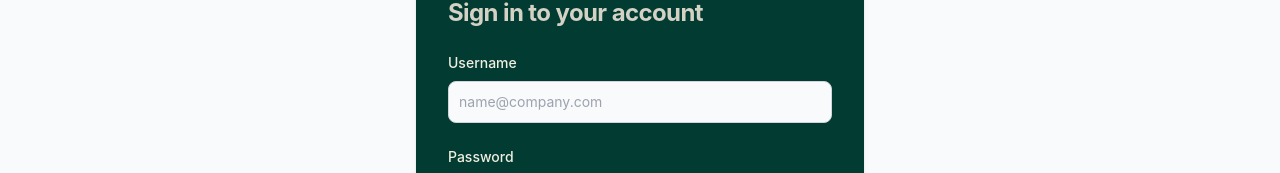
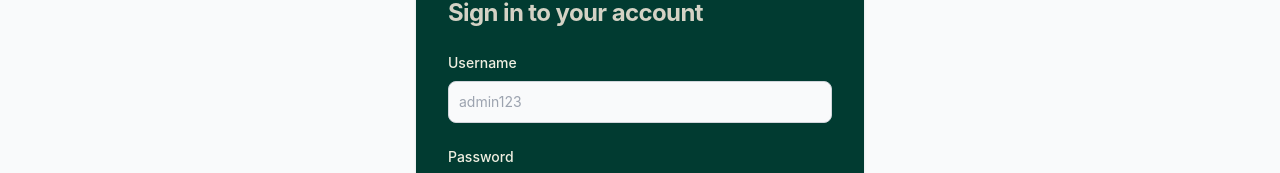
Before and after one commit to Auletta-Khansa/SkinFirst, a React (Create React App) app: page /login in a window 1280 px wide. Shown: the part 327-500 px from the top of the page. Built offline with nearby package versions, Linux system fonts and the light colour scheme.

Commit message:
fix username

```diff
--- a/src/components/pages/LoginPage.jsx
+++ b/src/components/pages/LoginPage.jsx
@@ -18,7 +18,7 @@
                         <form class="space-y-4 md:space-y-6" action="#">
                             <div>
                                 <label for="email" class="block mb-2 text-sm font-medium text-primary-1">Username</label>
-                                <input type="email" name="email" id="email" class="bg-gray-50 border border-gray-300 text-gray-900 sm:text-sm rounded-lg focus:ring-primary-600 focus:border-primary-600 block w-full p-2.5" placeholder="name@company.com" required="">
+                                <input type="email" name="email" id="email" class="bg-gray-50 border border-gray-300 text-gray-900 sm:text-sm rounded-lg focus:ring-primary-600 focus:border-primary-600 block w-full p-2.5" placeholder="admin123" required="">
                                 </input>
                             </div>
                             <div>
```
